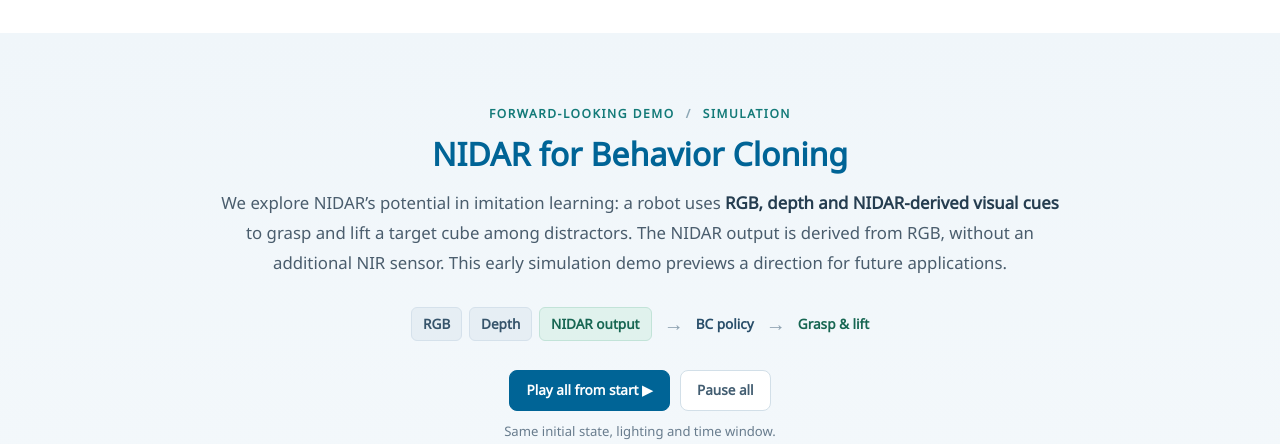
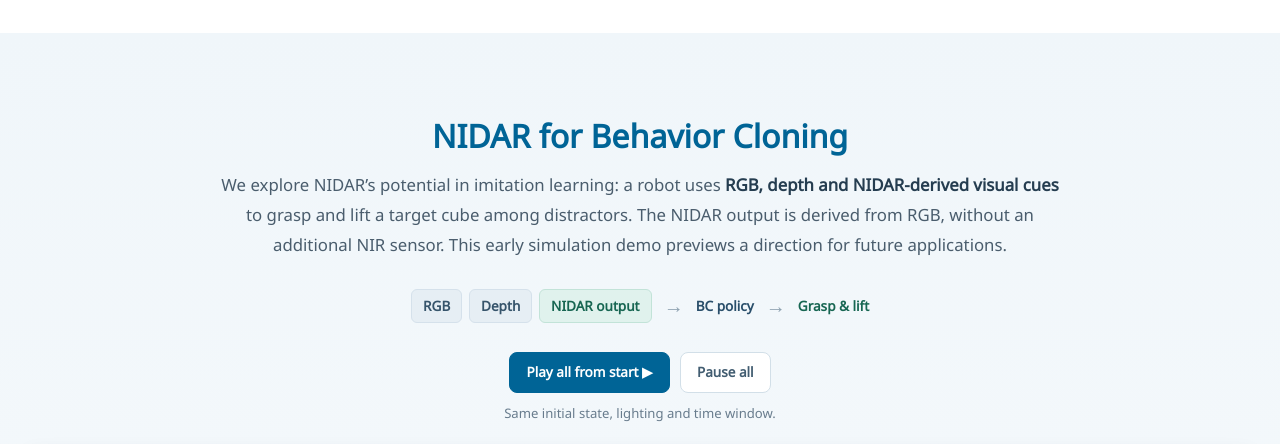
Before and after one commit to nidar-web/nidar-web.github.io, a website: page index.html in a window 1280 px wide. Shown: the part 4947-5391 px from the top of the page. Drawn offline with nearby package versions, Linux system fonts and the light colour scheme; some icons are missing; a web font is replaced by a local one.

Commit message:
Remove the label above the BC section title

```diff
--- a/index.html
+++ b/index.html
@@ -678,7 +678,6 @@
   <section class="section bc-section" id="behavior-cloning" aria-labelledby="bc-title">
     <div class="container bc-container">
       <div class="bc-heading">
-        <p class="bc-eyebrow">Forward-looking demo <span aria-hidden="true">/</span> Simulation</p>
         <h2 class="title is-3" id="bc-title">NIDAR for Behavior Cloning</h2>
         <p class="bc-intro">
           We explore NIDAR&rsquo;s potential in imitation learning: a robot uses <strong>RGB, depth and NIDAR-derived visual cues</strong>
```
